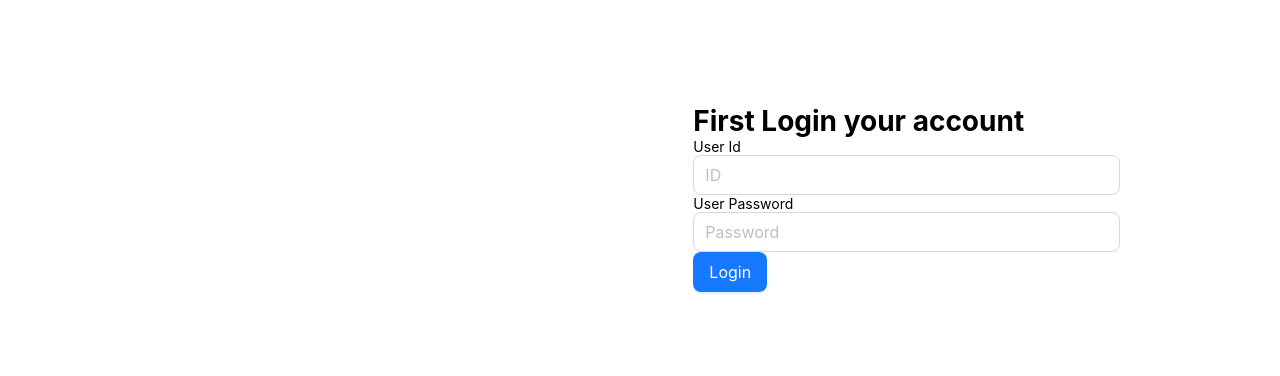
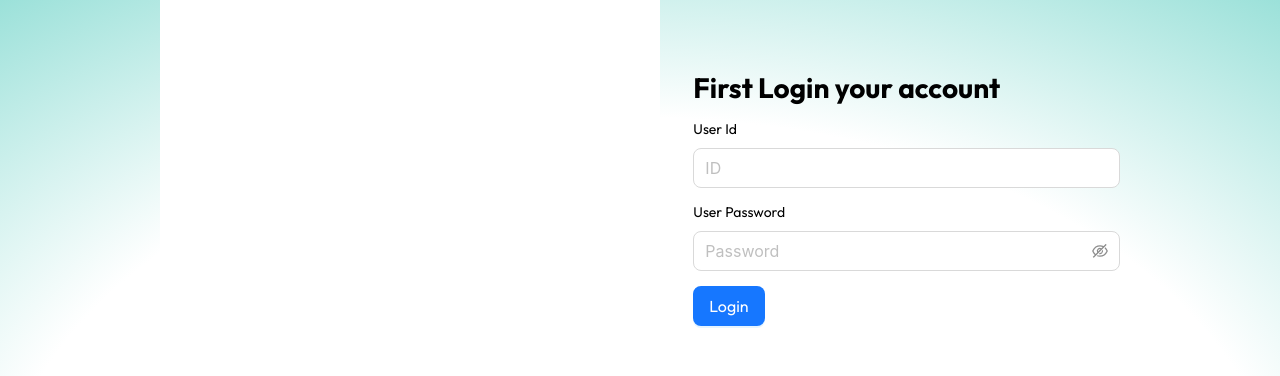
Before and after one commit to rasel739/takoya-university-management-front-end, a Next.js app: page /login in a window 1280 px wide. Shown: the part 202-578 px from the top of the page. Built offline with nearby package versions, Linux system fonts and the light colour scheme; what @ant-design/nextjs-registry would draw is missing.

Commit message:
redux api: base api complete

```diff
--- a/package.json
+++ b/package.json
@@ -12,6 +12,7 @@
     "@ant-design/nextjs-registry": "^1.0.2",
     "@reduxjs/toolkit": "^2.8.2",
     "antd": "^5.25.4",
+    "axios": "^1.11.0",
     "next": "15.3.3",
     "react": "^19.0.0",
     "react-dom": "^19.0.0",
--- a/src/app/globals.css
+++ b/src/app/globals.css
@@ -1,7 +1,11 @@
+@import url('https://fonts.googleapis.com/css2?family=Outfit:wght@100..900&display=swap');
 * {
   box-sizing: border-box;
   margin: 0;
   padding: 0;
+  font-family: 'Outfit', sans-serif;
+  font-optical-sizing: auto;
+  font-style: normal;
 }
 
 /* not found page */
@@ -42,3 +46,12 @@
   font-weight: bold;
   margin: 0.5rem 0 1rem 0;
 }
+
+/* login-page-start */
+
+.login-bg {
+  background-image: radial-gradient(125% 125% at 50% 90%, #ffffff 40%, #14b8a6 100%);
+  background-size: 100% 100%;
+}
+
+/* login-page-end */
--- a/src/app/login/page.tsx
+++ b/src/app/login/page.tsx
@@ -1,5 +1,4 @@
 'use client';
-import Starfield from 'react-starfield';
 import { Button, Col, Row } from 'antd';
 import loginImage from '@/assets/Login.gif';
 import Image from 'next/image';
@@ -21,13 +20,7 @@ const Login = () => {
   };
 
   return (
-    <div>
-      <Starfield
-        starCount={1000}
-        starColor={[255, 255, 255]}
-        speedFactor={0.05}
-        backgroundColor='white'
-      />
+    <div className='login-bg'>
       <Row style={{ minHeight: '100vh' }} justify='center' align='middle'>
         <Col sm={12} md={16} lg={10}>
           <Image src={loginImage} alt='Login-gif' width={500} />
@@ -36,10 +29,10 @@ const Login = () => {
           <h1>First Login your account</h1>
           <div>
             <Form submitHandler={onSubmit}>
-              <div>
+              <div style={{ margin: '15px 0' }}>
                 <FormInput type='text' size='large' placeholder='ID' name='id' label='User Id' />
               </div>
-              <div>
+              <div style={{ margin: '15px 0' }}>
                 <FormInput
                   type='password'
                   size='large'
--- a/src/components/forms/FormInput.tsx
+++ b/src/components/forms/FormInput.tsx
@@ -29,12 +29,23 @@ const FormInput = ({
   const { control } = useFormContext();
   return (
     <>
-      {label && <label htmlFor={id}>{label}</label>}
+      <div style={{ marginBottom: '10px' }}>{label && <label htmlFor={id}>{label}</label>}</div>
       <Controller
         control={control}
         name={name}
         rules={validation}
-        render={({ field }) => (
+        render={({ field }) =>
+          type === 'password' ? (
+            <Input.Password
+              type={type}
+              size={size}
+              id={id}
+              placeholder={placeholder}
+              disabled={disabled}
+              {...field}
+              value={value ?? field.value}
+            />
+          ) : (
             <Input
               type={type}
               size={size}
@@ -44,7 +55,8 @@ const FormInput = ({
               {...field}
               value={value ?? field.value}
             />
-        )}
+          )
+        }
       />
     </>
   );
--- /dev/null
+++ b/src/helpers/config/envConfig.ts
@@ -0,0 +1,3 @@
+export const getBaseUrl = (): string => {
+  return process.env.NEXT_PUBLIC_API_BASE_URL || 'http://localhost:3030/api/v1';
+};
--- a/src/lib/icons.ts
+++ b/src/lib/icons.ts
@@ -14,6 +14,7 @@ import { SiCoursera } from 'react-icons/si';
 import { FaDiscourse } from 'react-icons/fa';
 import { AiOutlineSchedule } from 'react-icons/ai';
 import { HiAcademicCap } from 'react-icons/hi';
+import { FcHome } from 'react-icons/fc';
 
 export const Icons = {
   Profile: CgProfile,
@@ -30,4 +31,5 @@ export const Icons = {
   StudentPayment: MdOutlinePayment,
   StudentCourse: FaDiscourse,
   StudentCourseSchedules: AiOutlineSchedule,
+  Home: FcHome,
 };
```
Also changed, not shown: src/components/ui/Contents.tsx (+20 -1 lines), src/components/ui/TUBreadCrumb.tsx (added, +32 -0 lines), src/redux/api/baseApi.ts (added, +10 -0 lines), 1 other file (tests, documents, lock files or other folders). Lines whose indentation alone changed are shown as unchanged.
